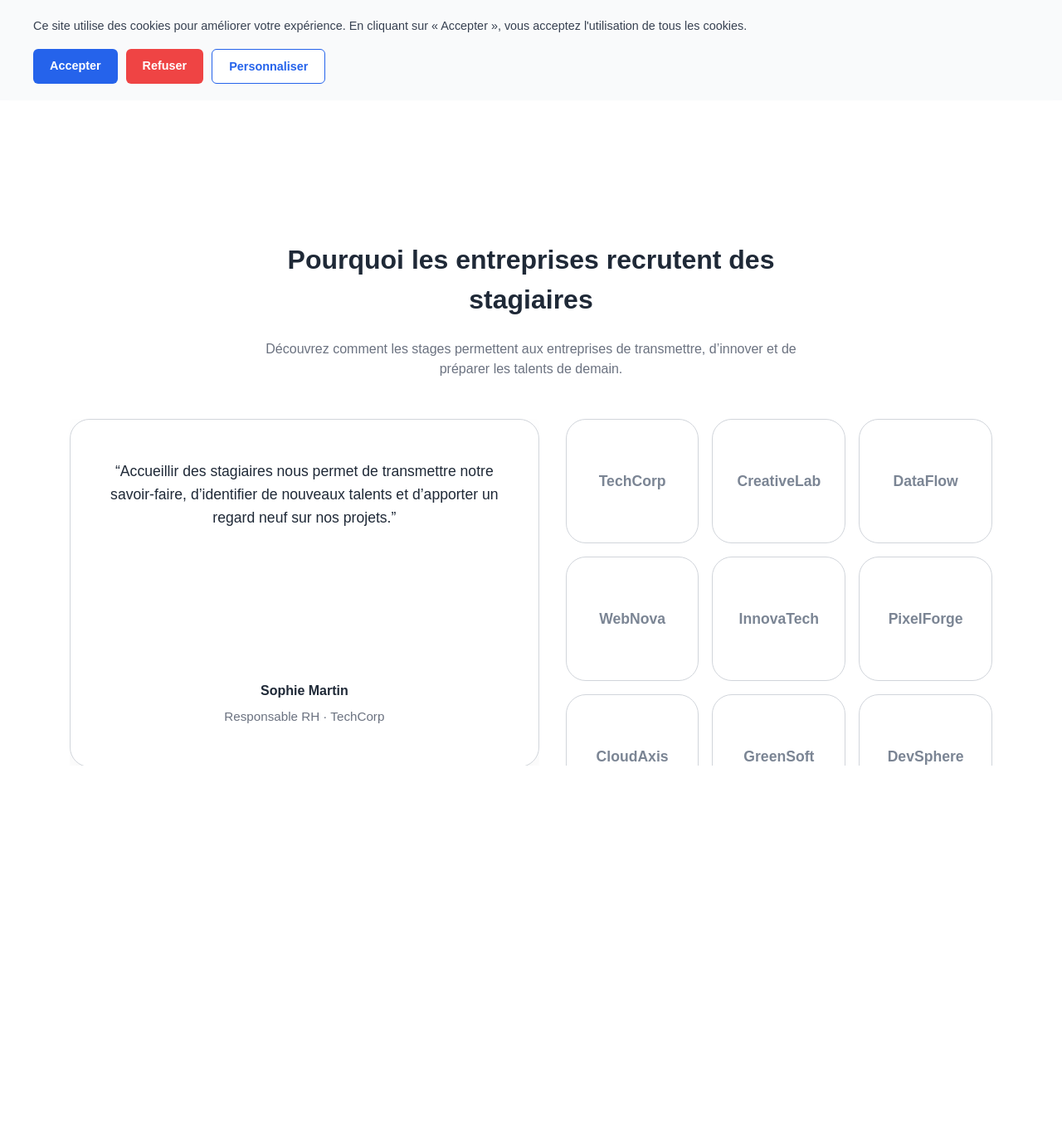
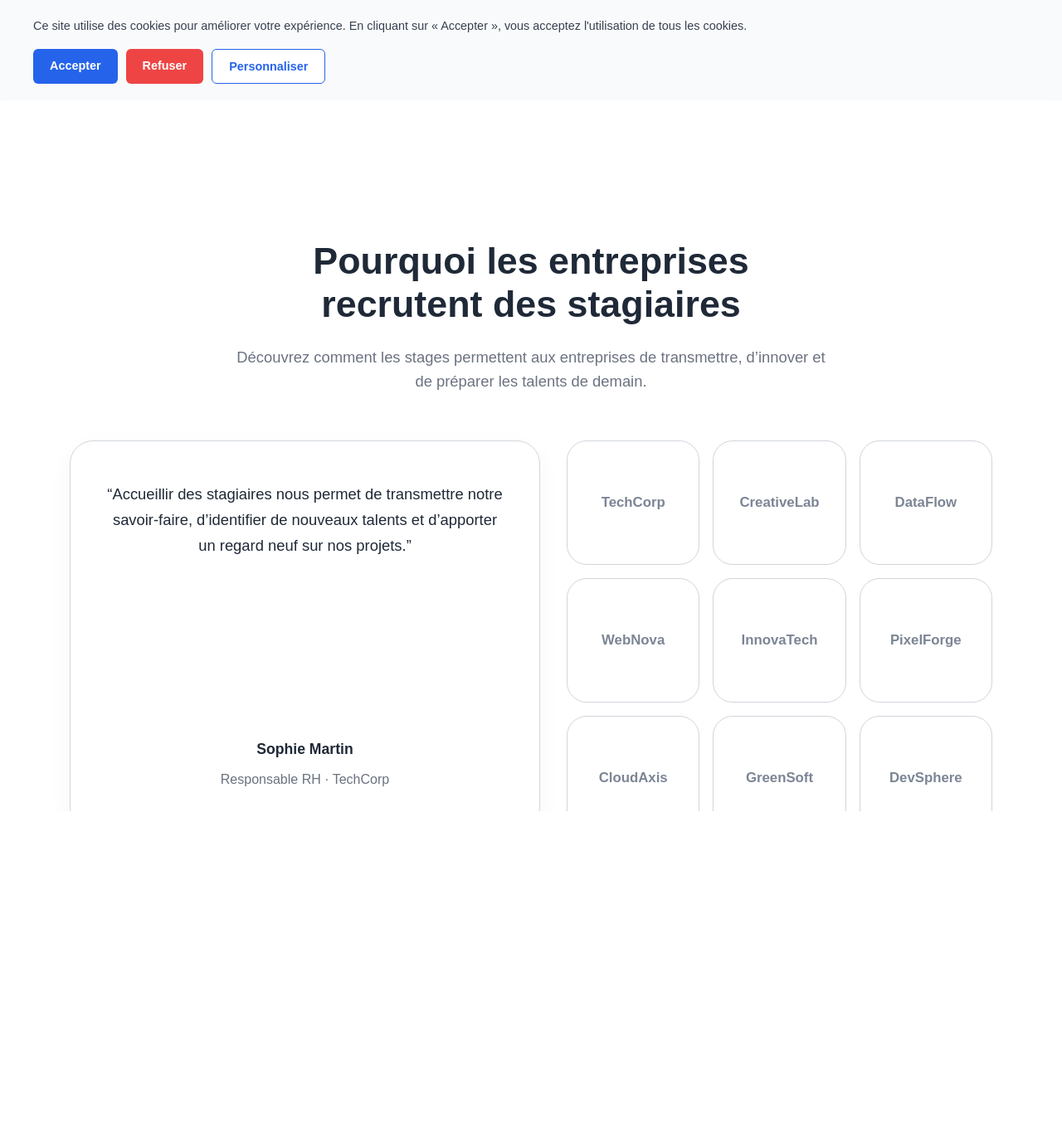
Before and after one commit to baptiste-e/stagepro.fr, a PHP site: page / in a window 1280 px wide. Shown: the part 679-2057 px from the top of the page at 83% size. Run offline with PHP 8.4, Linux system fonts and the light colour scheme.

Commit message:
cita up2

```diff
--- a/stagepro.fr/public/styles.css
+++ b/stagepro.fr/public/styles.css
@@ -238,61 +238,13 @@ section:not(.hero):not(.entreprise-showcase):not(.espaces-section):not(.stats-se
   font-size: 1rem;
 }
 
-.showcase-layout {
-  max-width: 1400px;
-  margin: 0 auto;
-  padding: 0 1.5rem;
-
-  display: grid;
-  grid-template-columns: 1.1fr 1fr;
-  gap: 2rem;
-  align-items: start;
-}
-
-.showcase-left {
-  min-width: 0;
-}
-
-.showcase-right {
-  min-width: 0;
-}
 
 /* --- SLIDER --- */
 
-.testimonial-track {
-  position: relative;
-  min-height: 420px;
-  overflow: hidden;
-}
+
 
 /* --- CARTES --- */
 
-.testimonial-card {
-  position: absolute;
-  inset: 0;
-  opacity: 0;
-  transform: translateX(40px);
-  transition: opacity 0.5s ease, transform 0.5s ease;
-
-  background: #ffffff;
-  border: 1px solid var(--border);
-  border-radius: 24px;
-  padding: 3rem 2.5rem;
-
-  min-height: 420px;
-  box-shadow: 0 10px 30px rgba(0,0,0,0.04);
-
-  display: flex;
-  flex-direction: column;
-  justify-content: space-between;
-}
-
-/* carte active visible */
-.testimonial-card.active {
-  opacity: 1;
-  transform: translateX(0);
-  z-index: 2;
-}
 
 /* --- TEXTE --- */
 
@@ -321,23 +273,6 @@ section:not(.hero):not(.entreprise-showcase):not(.espaces-section):not(.stats-se
 
 /* --- BARRE DE PROGRESSION --- */
 
-.testimonial-progress {
-  margin-top: 1.25rem;
-  width: 100%;
-  height: 4px;
-  background: #dcdfe4;
-  border-radius: 999px;
-  overflow: hidden;
-  flex-shrink: 0;
-}
-
-.testimonial-progress-bar {
-  display: block;
-  width: 0%;
-  height: 100%;
-  background: var(--accent);
-  border-radius: 999px;
-}
 
 .espaces-section {
   position: relative;
@@ -480,6 +415,134 @@ section:not(.hero):not(.entreprise-showcase):not(.espaces-section):not(.stats-se
 
 /* --- GRILLE DE LOGO --- */
 
+
+.logo-card:hover {
+  transform: translateY(-4px);
+  border-color: var(--accent);
+}
+
+/* --- SECTION ENTREPRISES / SHOWCASE --- */
+
+.entreprise-showcase {
+  width: 100%;
+  padding: 8rem 0 7rem 0;
+  background: #ffffff;
+  text-align: center;
+}
+
+.entreprise-showcase-header {
+  max-width: 760px;
+  margin: 0 auto 3.5rem auto;
+  padding: 0 1rem;
+}
+
+.entreprise-showcase h2 {
+  font-size: 2.8rem;
+  margin-bottom: 1.5rem;
+  line-height: 1.15;
+}
+
+.showcase-intro {
+  color: var(--text-muted);
+  font-size: 1.15rem;
+  line-height: 1.6;
+}
+
+.showcase-layout {
+  max-width: 1400px;
+  margin: 0 auto;
+  padding: 0 1.5rem;
+  display: grid;
+  grid-template-columns: minmax(0, 1.05fr) minmax(0, 0.95fr);
+  gap: 2rem;
+  align-items: start;
+}
+
+.showcase-left,
+.showcase-right {
+  min-width: 0;
+}
+
+/* --- COLONNE GAUCHE --- */
+
+.testimonial-slider {
+  width: 100%;
+  display: flex;
+  flex-direction: column;
+}
+
+.testimonial-track {
+  position: relative;
+  min-height: 470px;
+}
+
+.testimonial-card {
+  position: absolute;
+  inset: 0;
+  opacity: 0;
+  transform: translateX(40px);
+  transition: opacity 0.5s ease, transform 0.5s ease;
+
+  background: #ffffff;
+  border: 1px solid var(--border);
+  border-radius: 28px;
+  padding: 3rem 2.75rem;
+  box-shadow: 0 10px 30px rgba(0,0,0,0.04);
+
+  display: flex;
+  flex-direction: column;
+  justify-content: space-between;
+}
+
+.testimonial-card.active {
+  opacity: 1;
+  transform: translateX(0);
+  z-index: 2;
+}
+
+.testimonial-quote {
+  font-size: 1.15rem;
+  line-height: 1.7;
+  margin: 0;
+}
+
+.testimonial-meta {
+  margin-top: 2rem;
+}
+
+.testimonial-meta strong {
+  display: block;
+  font-weight: 700;
+  font-size: 1.1rem;
+  margin-bottom: 0.75rem;
+}
+
+.testimonial-meta span {
+  display: block;
+  font-size: 1rem;
+  color: var(--text-muted);
+  line-height: 1.5;
+}
+
+.testimonial-progress {
+  margin-top: 1.25rem;
+  width: 100%;
+  height: 5px;
+  background: #dcdfe4;
+  border-radius: 999px;
+  overflow: hidden;
+}
+
+.testimonial-progress-bar {
+  display: block;
+  width: 0%;
+  height: 100%;
+  background: var(--accent);
+  border-radius: 999px;
+}
+
+/* --- COLONNE DROITE --- */
+
 .logo-grid {
   display: grid;
   grid-template-columns: repeat(3, 1fr);
@@ -491,17 +554,14 @@ section:not(.hero):not(.entreprise-showcase):not(.espaces-section):not(.stats-se
   border: 1px solid var(--border);
   border-radius: 24px;
   min-height: 150px;
-
   display: flex;
   align-items: center;
   justify-content: center;
-
-  font-size: 1.1rem;
-  font-weight: 600;
+  padding: 1rem;
+  text-align: center;
+  font-size: 1.05rem;
+  font-weight: 700;
   color: #7b8594;
-  text-align: center;
-  padding: 1rem;
-
   transition: transform 0.2s ease, border-color 0.2s ease;
 }
 
@@ -512,18 +572,13 @@ section:not(.hero):not(.entreprise-showcase):not(.espaces-section):not(.stats-se
 
 /* --- RESPONSIVE --- */
 
-@media (max-width: 1024px) {
+@media (max-width: 1100px) {
   .showcase-layout {
     grid-template-columns: 1fr;
   }
 
   .testimonial-track {
-    min-height: 360px;
-  }
-
-  .testimonial-card {
-    min-height: 360px;
-    padding: 2.5rem 2rem;
+    min-height: 380px;
   }
 
   .logo-grid {
@@ -532,20 +587,27 @@ section:not(.hero):not(.entreprise-showcase):not(.espaces-section):not(.stats-se
 }
 
 @media (max-width: 640px) {
-  .logo-grid {
-    grid-template-columns: 1fr;
+  .entreprise-showcase h2 {
+    font-size: 2rem;
+  }
+
+  .showcase-intro {
+    font-size: 1rem;
   }
 
   .testimonial-track {
-    min-height: 320px;
+    min-height: 340px;
   }
 
   .testimonial-card {
-    min-height: 320px;
     padding: 2rem 1.5rem;
   }
 
   .testimonial-quote {
     font-size: 1rem;
   }
+
+  .logo-grid {
+    grid-template-columns: 1fr;
+  }
 }
```
